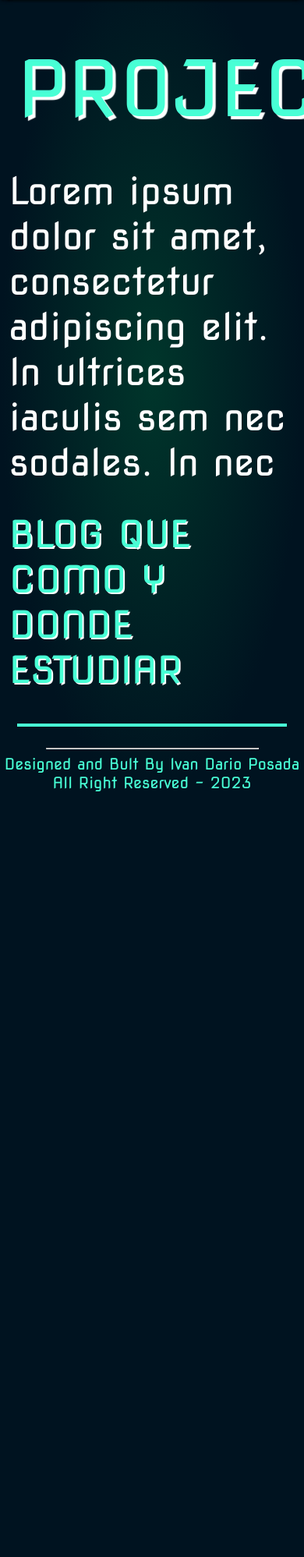
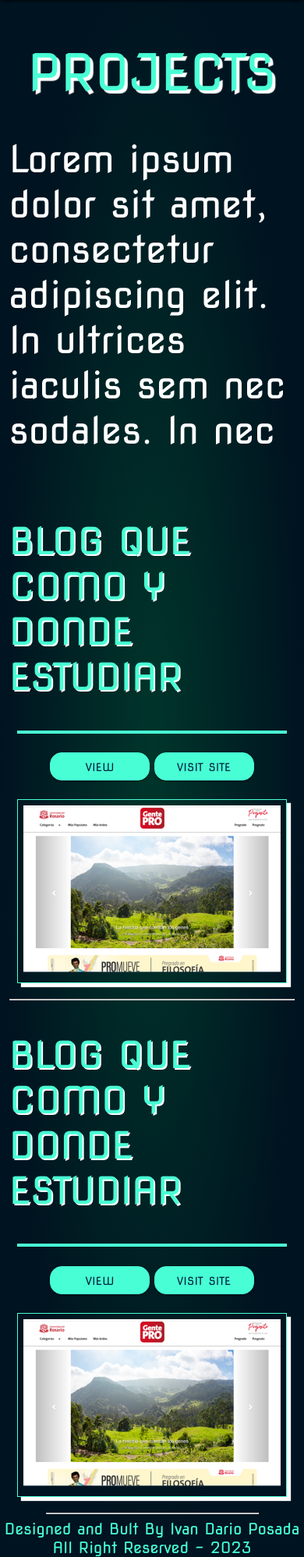
Before and after one commit to idposada/ivandariowebdev, a PHP site: page /projects.php in a window 390 px wide; the page is wider, and only the part inside the window is pictured. Shown: the part 56-2053 px from the top of that part at 78% size. Before the commit the page ends 1071 px from the top of that part, so only its background shows below. Run offline with PHP 8.4, Linux system fonts and the light colour scheme.

Commit message:
Finalizacion de maqueta de proyectos

```diff
--- a/projects.php
+++ b/projects.php
@@ -18,12 +18,42 @@
       <div class="col m6 s12">
         <div class="tit2-home row">
           <h2>BLOG QUE COMO Y DONDE ESTUDIAR</h2>
-          </div>
+        </div>
           <hr class="ln-project">
           <div class="project-links">
-
+            <a class="waves-effect waves-light btn btn-project">VIEW DETAILS</a>
+            <a class="waves-effect waves-light btn btn-project">VISIT SITE</a>
           </div>
 
+      </div>
+
+      <div class="col m6 s12">
+        <div class="img-project-externa" data-aos="fade-left">
+          <img src="img/project-img.png" alt="">
+        </div>
+      </div>
+
+
+    </div>
+    <hr>
+
+    <div class="row project">
+      <div class="col m6 s12 ">
+        <div class="tit2-home row">
+          <h2>BLOG QUE COMO Y DONDE ESTUDIAR</h2>
+        </div>
+          <hr class="ln-project">
+          <div class="project-links">
+            <a class="waves-effect waves-light btn btn-project">VIEW DETAILS</a>
+            <a class="waves-effect waves-light btn btn-project">VISIT SITE</a>
+          </div>
+
+      </div>
+
+      <div class="col m6 s12">
+        <div class="img-project-externa" data-aos="fade-left">
+          <img src="img/project-img.png" alt="">
+        </div>
       </div>
 
 
--- a/style.css
+++ b/style.css
@@ -246,6 +246,32 @@ box-shadow: 5px 5px 1px 0px #FFF;
 
 }
 
+.project-list {
+  margin-top: 50px;
+}
+.img-project-externa {
+  border: 1px solid #48FFD5;
+  box-shadow: 5px 5px 1px 0px #FFF;
+  padding: 2%;
+}
+
+.project-links {
+  text-align: center;
+  margin-top: 13%;
+}
+
+.btn-project{
+  border-radius: 15px;
+border: 1px solid #48FFD5;
+color: #00223A;
+background-color: #48FFD5;
+  width: 37%;
+}
+
+.img-project-externa img{
+ width: 100%;
+}
+
 
 @media only screen and (max-width: 428px)   {
 
@@ -286,4 +312,19 @@ text-align: center;
   border-radius: 15px;
 }
 
+.titulo-home h1 {
+  font-size: 65px;
+  text-align: center;
 }
+
+.project-links {
+  text-align: center;
+  margin-top: 7%;
+  margin-bottom: 7%;
+}
+
+ .img-project-externa img{
+  width: 100%;
+}
+
+}
```
Also changed, not shown: img/project-img.png (added).
